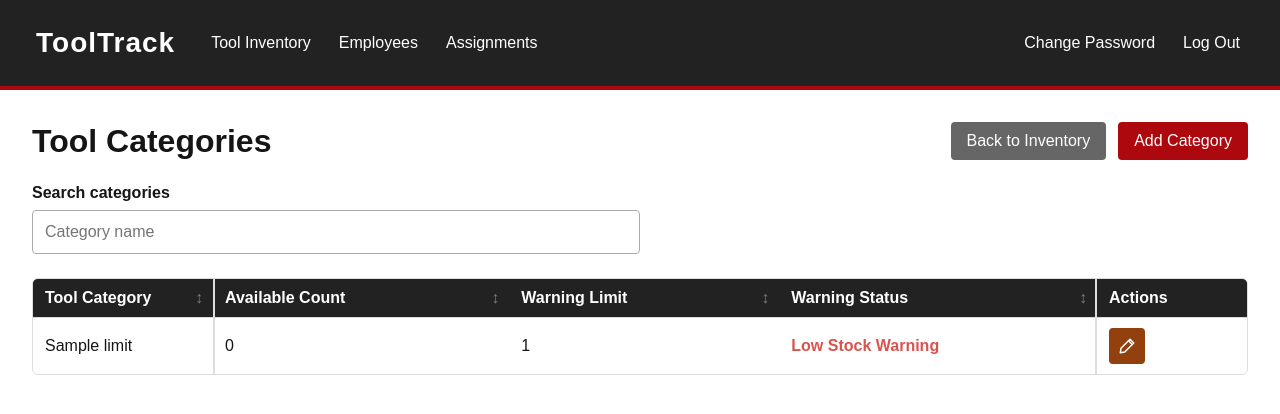
After one commit to ryan4336/ToolTrack-WebApp, a Flask app: page /tool_categories in a window 1280 px wide. The commit adds this page. Shown: the top 414 px of the page. Run offline with Flask 3, Linux system fonts and the light colour scheme; the visitor is signed in with stand-in values (Sample User, id 1); tables that the repository leaves empty hold one stand-in row (values such as "Sample post"); parts of the project's set-up code (start-up, migrations or seed data) failed here and were passed over.

Commit message:
Completed tasks 39 and 43

```diff
--- a/app.py
+++ b/app.py
@@ -1234,37 +1234,33 @@ def edit_assignment(assignment_id):
         error=error
     )
 
-@app.route("/tool_types")
-@login_required
-def tool_types():
+@app.route("/tool_categories")
+@login_required
+def tool_categories():
+    # Retrieve all registered categories, including those without tools
     categories = db.session.execute(
-        db.select(Tool.category).distinct()
+        db.select(ToolWarningLimit).order_by(ToolWarningLimit.tool_name)
     ).scalars().all()
 
-    coded_limits = {
-        "Vacuum Pumps": 1,
-        "Recovery Machines": 2,
-        "Hand Tools": 5
-    }
-
-    tool_type_summary = []
-    for category in categories:
+    category_summary = []
+    for cat in categories:
+        # Count available tools using Tool.tool_name and the "Available" status
         available_count = Tool.query.filter_by(
-            category=category,
+            tool_name=cat.tool_name,
             status="Available"
         ).count()
 
-        limit = coded_limits.get(category, 0)
-
-        is_low = available_count <= limit
-
-        tool_type_summary.append({
-            "category": category,
+        limit = cat.warning_limit
+        is_low = limit is not None and available_count <= limit
+
+        category_summary.append({
+            "name": cat.tool_name,
             "available_count": available_count,
             "warning_limit": limit,
             "is_low": is_low
         })
-    return render_template("tool_types.html", tool_types=tool_type_summary)
+
+    return render_template("tool_categories.html", categories=category_summary)
 
 @app.route("/change_password", methods=["GET", "POST"])
 @login_required
--- a/static/style.css
+++ b/static/style.css
@@ -1072,3 +1072,13 @@ body {
 .button-icon svg {
     display: block;
 }
+
+/* Tool Categories Warning Indicators */
+.warning-status-low {
+    color: #d9534f;
+    font-weight: bold;
+}
+
+.warning-status-normal {
+    color: #5cb85c;
+}
--- /dev/null
+++ b/static/tool_categories.js
@@ -0,0 +1,34 @@
+const searchInput = document.getElementById("category-search");
+const categoryRows = document.querySelectorAll(".list-row");
+const noResults = document.getElementById("no-search-results");
+
+let searchTimer;
+
+function filterCategories() {
+    const search = searchInput.value.trim().toLowerCase();
+    let visibleCount = 0;
+
+    categoryRows.forEach(function (row) {
+        const categoryText = row.dataset.search.toLowerCase();
+        const matchesSearch = categoryText.includes(search);
+
+        row.hidden = !matchesSearch;
+
+        if (matchesSearch) {
+            visibleCount++;
+        }
+    });
+
+    if (noResults) {
+        noResults.hidden = visibleCount !== 0;
+    }
+}
+
+// Wait 300 milliseconds after typing stops before filtering
+searchInput.addEventListener("input", function () {
+    clearTimeout(searchTimer);
+    searchTimer = setTimeout(filterCategories, 300);
+});
+
+// Run initial filter on page load
+filterCategories();
--- a/templates/employees.html
+++ b/templates/employees.html
@@ -18,7 +18,7 @@
 <div class="search-form">
     <label for="employee-search">Search employees</label>
 
-    <div class="search-controls">
+    <div class="search-controls" style="display: flex; gap: 10px; align-items: flex-end;">
         <input type="search"
                id="employee-search"
                placeholder="Name, email, phone, job title, or status">
@@ -31,8 +31,10 @@
                 <option value="all">All</option>
             </select>
         </div>
+
+        <!-- Add the Clear Filters button for Task 39 -->
+        <button type="button" id="clear-filters" class="button button-cancel" style="height: 38px;">Clear Filters</button>
     </div>
-</div>
 
 {% if employees %}
 
--- /dev/null
+++ b/templates/tool_categories.html
@@ -0,0 +1,90 @@
+{% extends "base.html" %}
+{% from "_action_icons.html" import action_icon %}
+
+{% block title %}Tool Categories | ToolTrack{% endblock %}
+
+{% block content %}
+<div class="list-header">
+    <h1>Tool Categories</h1>
+    <div class="header-actions">
+        <a href="{{ url_for('tool_inventory') }}" class="button button-cancel">
+            Back to Inventory
+        </a>
+        <!-- Placeholder link until the Add Category route is created -->
+        <a href="#" class="button">
+            Add Category
+        </a>
+    </div>
+</div>
+
+<div class="search-form">
+    <label for="category-search">Search categories</label>
+    <div class="search-controls">
+        <input type="search" id="category-search" placeholder="Category name">
+    </div>
+</div>
+
+{% if categories %}
+<div class="list-table-wrapper">
+    <table class="list-table sortable-table sticky-table">
+        <thead>
+            <tr>
+                <th data-sort-type="text" class="sticky-left sticky-first sticky-edge">Tool Category</th>
+                <th data-sort-type="number">Available Count</th>
+                <th data-sort-type="number">Warning Limit</th>
+                <th data-sort-type="text">Warning Status</th>
+                <th class="sticky-right">Actions</th>
+            </tr>
+        </thead>
+        <tbody>
+            {% for cat in categories %}
+            <tr class="list-row" data-search="{{ cat.name }}">
+
+                <td class="sticky-left sticky-first sticky-edge" data-sort-value="{{ cat.name }}">
+                    {{ cat.name }}
+                </td>
+
+                <td data-sort-value="{{ cat.available_count }}">
+                    {{ cat.available_count }}
+                </td>
+
+                <td data-sort-value="{{ cat.warning_limit if cat.warning_limit is not none else -1 }}">
+                    {{ cat.warning_limit if cat.warning_limit is not none else "—" }}
+                </td>
+
+                <td data-sort-value="{{ 'Low Stock Warning' if cat.is_low else ('—' if cat.warning_limit is none else 'Normal') }}">
+                    {% if cat.warning_limit is none %}
+                        —
+                    {% elif cat.is_low %}
+                        <span class="warning-status-low">Low Stock Warning</span>
+                    {% else %}
+                        <span class="warning-status-normal">Normal</span>
+                    {% endif %}
+                </td>
+
+                <td class="sticky-right">
+                    <div class="table-action-buttons">
+                        <!-- Placeholder link until the Edit Category route is created -->
+                        <a href="#"
+                           class="button button-small button-icon button-edit"
+                           title="Edit category"
+                           aria-label="Edit category {{ cat.name }}">
+                            {{ action_icon("edit") }}
+                        </a>
+                    </div>
+                </td>
+
+            </tr>
+            {% endfor %}
+        </tbody>
+    </table>
+</div>
+
+<p id="no-search-results" hidden>No categories match your search.</p>
+{% else %}
+    <p>No tool categories have been configured yet.</p>
+{% endif %}
+
+<script src="{{ url_for('static', filename='tool_categories.js') }}" defer></script>
+<script src="{{ url_for('static', filename='table_sort.js') }}" defer></script>
+{% endblock %}
```
Also changed, not shown: static/assignments.js (+13 -0 lines), static/employees.js (+11 -1 lines), static/tool_inventory.js (+11 -1 lines), templates/assignments.html (+5 -2 lines), templates/tool_inventory.html (+6 -2 lines), templates/tool_types.html (deleted, +0 -47 lines).
